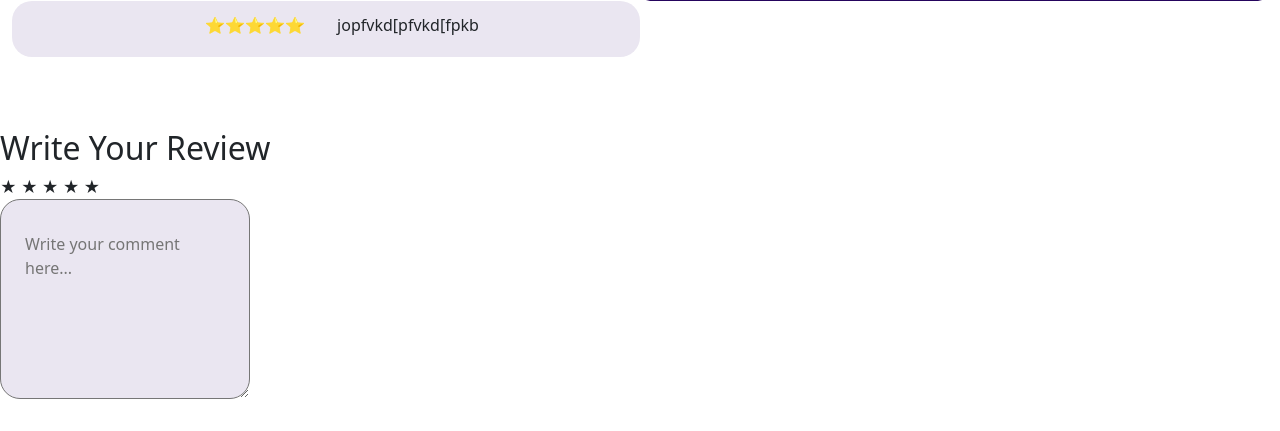
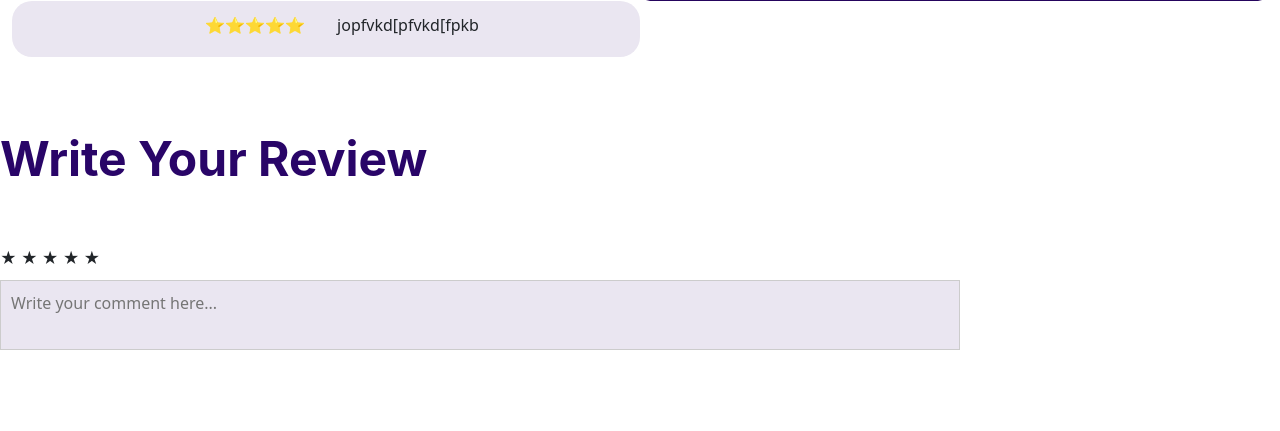
Before and after one commit to Isariyafxk/Disney-Webpages_Coolkidtoolkid, a Django app: page /places in a window 1280 px wide. Shown: the part 1413-1844 px from the top of the page. After the commit the page ends 1763 px from the top, so only its background shows below. Run offline with Django 4.2, Linux system fonts and the light colour scheme.

Commit message:
update #7

```diff
--- a/hello_world/static/main.css
+++ b/hello_world/static/main.css
@@ -159,3 +159,9 @@ height: 669px;
   align-items: flex-start;
   gap: 41px;
 }
+
+.cover {
+  display: inline-flex;
+  flex-direction: column;
+  align-items: flex-end;
+}
--- a/hello_world/templates/DisneyWebpage/places.html
+++ b/hello_world/templates/DisneyWebpage/places.html
@@ -51,6 +51,14 @@
         border-radius: 20px;
         background: #EAE6F1;
         margin-bottom: 32px;
+    }
+    .addcomment{
+        width: 75%;
+        margin-top: 10px;
+        background: #EAE6F1;
+        border: 1px solid #ccc;
+        padding: 10px;
+        resize: none;
     }
 
     #pie-chart {
@@ -151,7 +159,6 @@ Disneyland Reviews
                     .value(d => d.value);
 
                 const data_ready = pie(data);
-
                 const arc = d3.arc()
                     .innerRadius(0)
                     .outerRadius(radius);
@@ -232,7 +239,7 @@ Disneyland Reviews
 </div>
 </div>
 <div class="review-container">
-    <h2 class="review-title">Write Your Review</h2>
+    <h2 class="headtitle">Write Your Review</h2>
     <div class="rating" id="star-rating">
         <!-- 5-star rating icons -->
         <span class="star" data-rating="1">&#9733;</span>
@@ -241,7 +248,7 @@ Disneyland Reviews
         <span class="star" data-rating="4">&#9733;</span>
         <span class="star" data-rating="5">&#9733;</span>
     </div>
-    <textarea class="comment" placeholder="Write your comment here..."></textarea>
+    <textarea class="addcomment" placeholder="Write your comment here..."></textarea>
 </div>
 
 <script>
```
Also changed, not shown: hello_world/templates/DisneyWebpage/home.html (+3 -10 lines).
